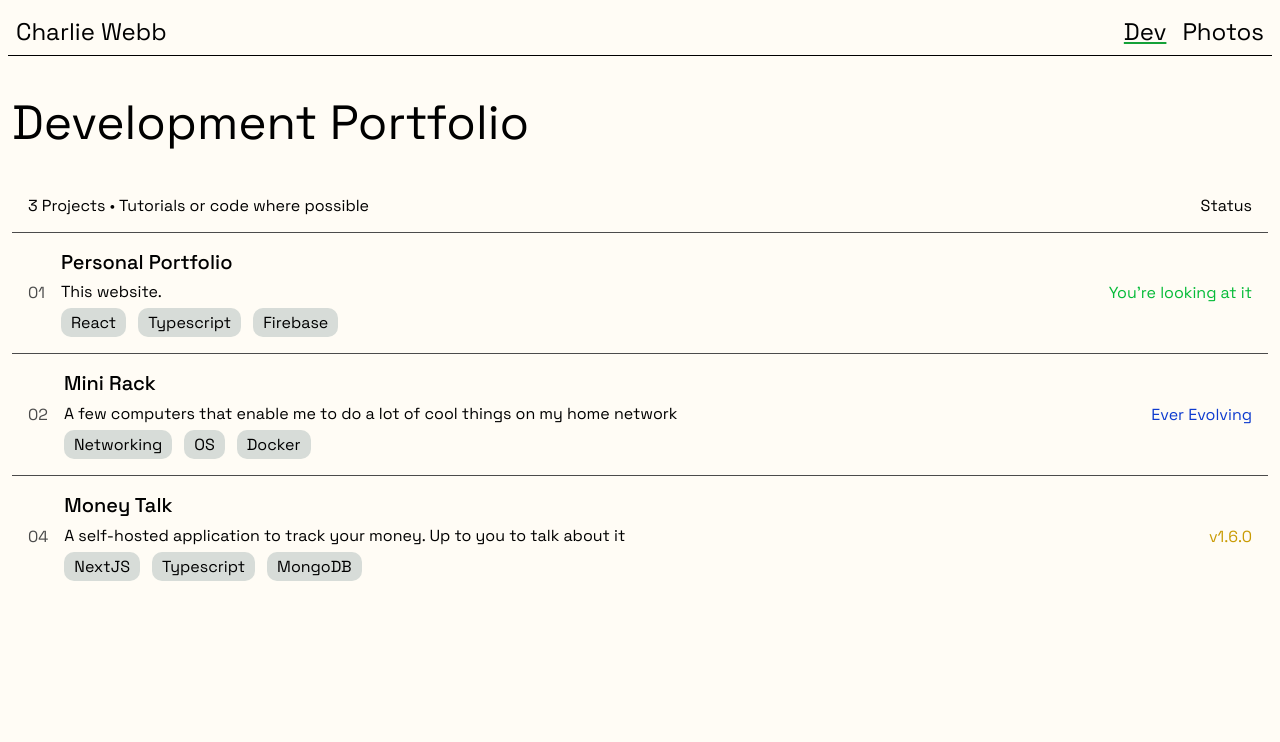
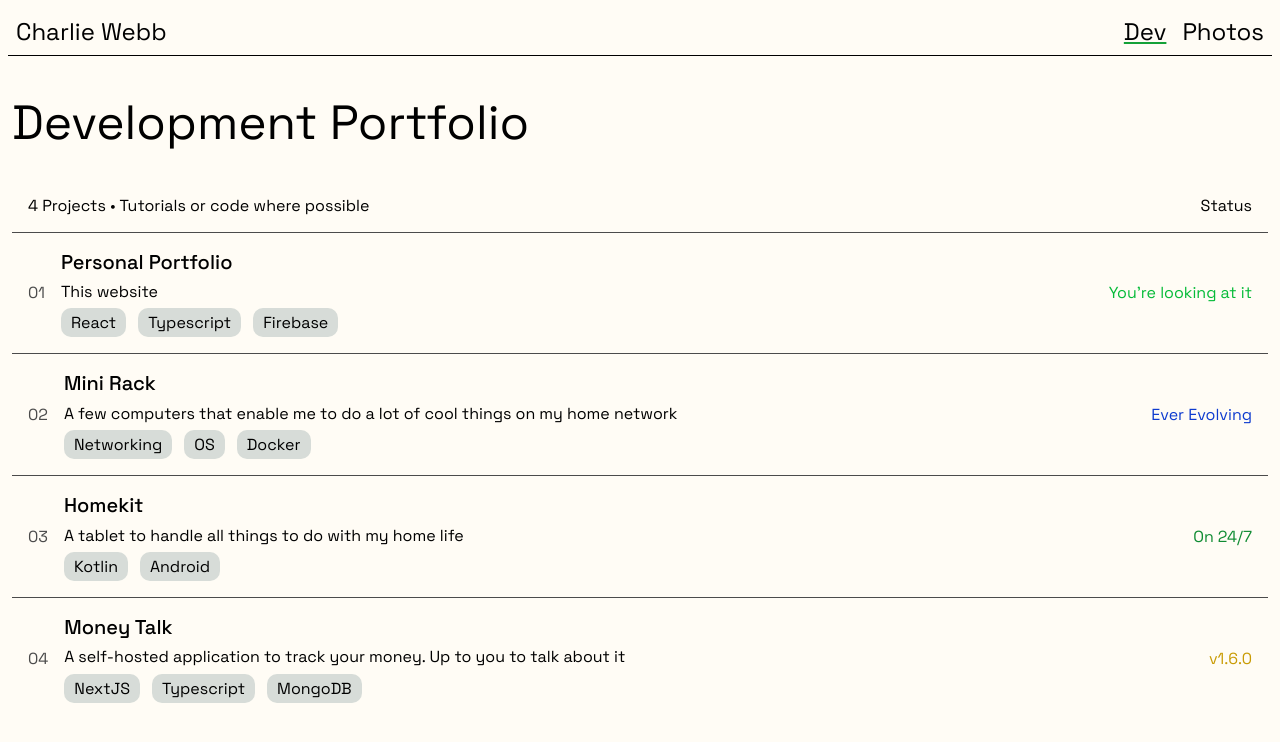
Before and after one commit to cwebb612/chartester, a React (Vite) app: page /dev in a window 1280 px wide. Shown: the top 742 px of the page. Built offline with nearby package versions, Linux system fonts and the light colour scheme.

Commit message:
homekit placeholder

```diff
--- a/src/data/projects.ts
+++ b/src/data/projects.ts
@@ -22,7 +22,7 @@ export const projectList: Project[] = [
   {
     id: 1,
     title: "Personal Portfolio",
-    shortDescription: "This website.",
+    shortDescription: "This website",
     status: "You're looking at it",
     statusColor: "#05bb38",
     techStack: ["React", "Typescript", "Firebase"],
@@ -38,6 +38,14 @@ export const projectList: Project[] = [
     pageContent: Rack,
   },
   // homekit V3
+  {
+    id: 3,
+    title: "Homekit",
+    shortDescription: "A tablet to handle all things to do with my home life",
+    status: "On 24/7",
+    statusColor: "#0f8b32",
+    techStack: ["Kotlin", "Android"],
+  },
   // hallway lights (deprecated)
   {
     id: 4,
```
